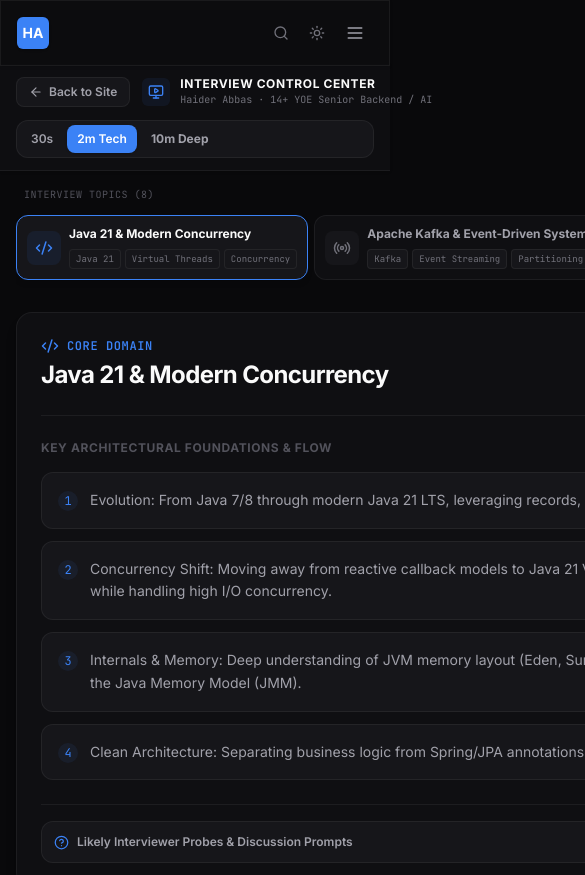
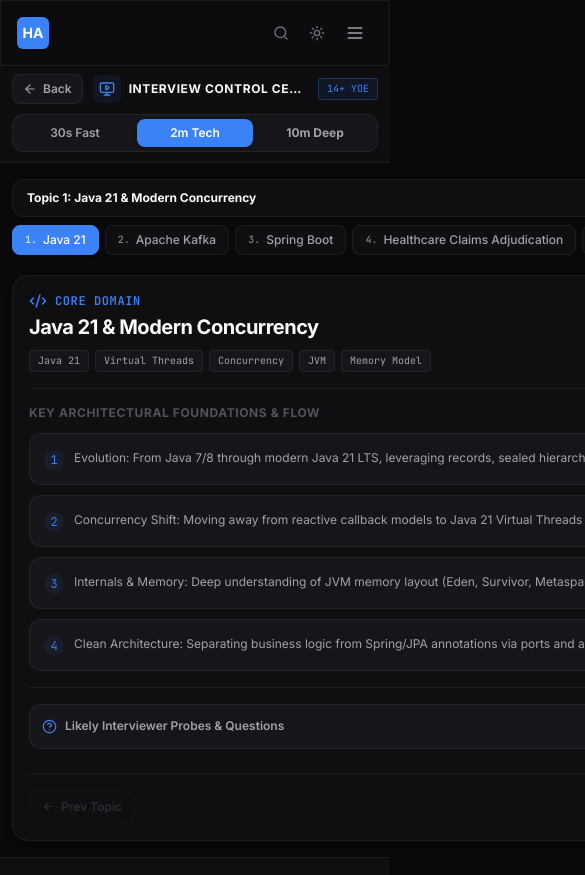
Before and after one commit to habbas-labs/portfolio, a React (Vite) app: page /#/interview in a window 390 px wide. Shown: the top 875 px of the page, 585 px wide, since content can reach past the window. Built offline with nearby package versions, Linux system fonts and the light colour scheme.

Commit message:
fix(interview): enhance mobile responsiveness, topic navigation, and segmented depth switcher

```diff
--- a/src/pages/InterviewMode.tsx
+++ b/src/pages/InterviewMode.tsx
@@ -3,6 +3,8 @@ import { motion, AnimatePresence } from 'framer-motion';
 import { Link } from 'react-router-dom';
 import {
   ArrowLeft,
+  ArrowRight,
+  ChevronDown,
   MonitorPlay,
   Layers,
   AlertOctagon,
@@ -25,7 +27,8 @@ export function InterviewMode() {
   const [showQuestions, setShowQuestions] = useState(false);
   const reduced = useReducedMotion();
 
-  const selectedTopic = interviewTopicDetails.find(t => t.id === selectedTopicId) || interviewTopicDetails[0];
+  const currentTopicIndex = interviewTopicDetails.findIndex(t => t.id === selectedTopicId);
+  const selectedTopic = interviewTopicDetails[currentTopicIndex >= 0 ? currentTopicIndex : 0];
 
   const getTopicIcon = (iconName: string) => {
     switch (iconName) {
@@ -42,20 +45,22 @@ export function InterviewMode() {
   return (
     <div className="min-h-screen bg-[var(--color-surface-0)] text-[var(--color-text-primary)] flex flex-col pt-16 transition-colors duration-300">
       {/* Presentation Control Header — docked cleanly under global Nav */}
-      <header className="sticky top-16 z-30 bg-[var(--color-surface-1)]/95 backdrop-blur-md border-b border-[var(--color-border)] px-4 sm:px-6 py-3 shadow-sm transition-colors duration-300">
-        <div className="max-w-7xl mx-auto flex flex-col md:flex-row md:items-center justify-between gap-3 sm:gap-4">
-          <div className="flex items-center gap-3 sm:gap-4">
+      <header className="sticky top-16 z-30 bg-[var(--color-surface-1)]/95 backdrop-blur-md border-b border-[var(--color-border)] px-3 sm:px-6 py-2.5 sm:py-3 shadow-sm transition-colors duration-300">
+        <div className="max-w-7xl mx-auto flex flex-col md:flex-row md:items-center justify-between gap-2.5 sm:gap-4">
+          {/* Header Row 1: Back Button & Title */}
+          <div className="flex items-center justify-between md:justify-start gap-2.5 sm:gap-4 w-full md:w-auto">
             <Link
               to="/"
-              className="text-xs font-semibold text-[var(--color-text-secondary)] hover:text-[var(--color-text-primary)] transition-colors flex items-center gap-1.5 px-3 py-1.5 rounded-lg bg-[var(--color-surface-2)] border border-[var(--color-border)] hover:bg-[var(--color-surface-3)] shrink-0"
+              className="text-xs font-semibold text-[var(--color-text-secondary)] hover:text-[var(--color-text-primary)] transition-colors flex items-center gap-1.5 px-2.5 py-1.5 rounded-lg bg-[var(--color-surface-2)] border border-[var(--color-border)] hover:bg-[var(--color-surface-3)] shrink-0"
             >
               <ArrowLeft size={14} />
-              Back to Site
+              <span className="hidden xs:inline sm:inline">Back to Site</span>
+              <span className="xs:hidden sm:hidden">Back</span>
             </Link>
 
             <div className="h-4 w-px bg-[var(--color-border)] hidden sm:block" />
 
-            <div className="flex items-center gap-2.5">
+            <div className="flex items-center gap-2 min-w-0">
               <div className="p-1.5 rounded-md bg-[var(--color-accent-subtle)] text-[var(--color-accent)] shrink-0">
                 <MonitorPlay size={16} />
               </div>
@@ -63,32 +68,34 @@ export function InterviewMode() {
                 <h1 className="text-xs sm:text-sm font-bold tracking-wider uppercase text-[var(--color-text-primary)] truncate">
                   Interview Control Center
                 </h1>
-                <span className="text-[10px] text-[var(--color-text-tertiary)] font-mono block truncate">
+                <span className="text-[10px] text-[var(--color-text-tertiary)] font-mono block truncate hidden sm:block">
                   {profile.name} · {profile.yearsExperience}+ YOE Senior Backend / AI
                 </span>
               </div>
             </div>
+
+            <span className="sm:hidden text-[10px] font-mono text-[var(--color-accent)] px-2 py-0.5 rounded bg-[var(--color-accent-subtle)] border border-[var(--color-border-accent)] shrink-0">
+              {profile.yearsExperience}+ YOE
+            </span>
           </div>
 
-          {/* Depth Mode Switcher */}
-          <div className="flex items-center gap-1 bg-[var(--color-surface-2)] p-1 rounded-xl border border-[var(--color-border)] overflow-x-auto max-w-full">
-            <span className="text-[10px] uppercase font-mono text-[var(--color-text-muted)] px-2 hidden lg:inline whitespace-nowrap">
-              Technical Depth:
-            </span>
+          {/* Header Row 2 / Desktop Right: Depth Mode Segmented Switcher */}
+          <div className="w-full md:w-auto">
+            <div className="grid grid-cols-3 md:flex items-center gap-1 bg-[var(--color-surface-2)] p-1 rounded-xl border border-[var(--color-border)] w-full">
               <button
                 onClick={() => setDepth('30s')}
-              className={`px-2.5 sm:px-3 py-1.5 rounded-lg text-xs font-semibold whitespace-nowrap transition-all ${
+                className={`py-1.5 px-2 sm:px-3 rounded-lg text-xs font-semibold text-center whitespace-nowrap transition-all ${
                   depth === '30s'
                     ? 'bg-[var(--color-accent)] text-white shadow-sm'
                     : 'text-[var(--color-text-secondary)] hover:text-[var(--color-text-primary)] hover:bg-[var(--color-surface-3)]'
                 }`}
               >
-              <span className="sm:hidden">30s</span>
+                <span className="sm:hidden">30s Fast</span>
                 <span className="hidden sm:inline">30s Recruiter View</span>
               </button>
               <button
                 onClick={() => setDepth('2m')}
-              className={`px-2.5 sm:px-3 py-1.5 rounded-lg text-xs font-semibold whitespace-nowrap transition-all ${
+                className={`py-1.5 px-2 sm:px-3 rounded-lg text-xs font-semibold text-center whitespace-nowrap transition-all ${
                   depth === '2m'
                     ? 'bg-[var(--color-accent)] text-white shadow-sm'
                     : 'text-[var(--color-text-secondary)] hover:text-[var(--color-text-primary)] hover:bg-[var(--color-surface-3)]'
@@ -99,36 +106,78 @@ export function InterviewMode() {
               </button>
               <button
                 onClick={() => setDepth('10m')}
-              className={`px-2.5 sm:px-3 py-1.5 rounded-lg text-xs font-bold whitespace-nowrap transition-all ${
+                className={`py-1.5 px-2 sm:px-3 rounded-lg text-xs font-bold text-center whitespace-nowrap transition-all ${
                   depth === '10m'
                     ? 'bg-amber-500 text-white dark:text-zinc-950 shadow-sm'
                     : 'text-[var(--color-text-secondary)] hover:text-[var(--color-text-primary)] hover:bg-[var(--color-surface-3)]'
                 }`}
               >
                 <span className="sm:hidden">10m Deep</span>
-              <span className="hidden sm:inline">10m Deep Dive (Trade-offs)</span>
+                <span className="hidden sm:inline">10m Deep Dive</span>
               </button>
+            </div>
           </div>
         </div>
       </header>
 
       {/* Main Control Center Body */}
-      <div className="flex-1 max-w-7xl w-full mx-auto p-4 sm:p-6 grid lg:grid-cols-12 gap-6">
-        {/* Left Topic Sidebar (Control Deck) */}
-        <div className="lg:col-span-4 flex flex-col gap-2">
+      <div className="flex-1 max-w-7xl w-full mx-auto px-3 sm:px-6 py-4 sm:py-6 grid lg:grid-cols-12 gap-4 sm:gap-6">
+        {/* Mobile Topic Navigation (Dropdown + Horizontal Quick-Pills) */}
+        <div className="lg:hidden flex flex-col gap-2">
+          <div className="relative">
+            <select
+              value={selectedTopicId}
+              onChange={(e) => setSelectedTopicId(e.target.value)}
+              aria-label="Select interview topic"
+              className="w-full appearance-none px-3.5 py-2.5 pr-9 rounded-xl bg-[var(--color-surface-1)] border border-[var(--color-border)] text-xs font-bold text-[var(--color-text-primary)] focus:outline-none focus:border-[var(--color-accent)] transition-colors shadow-sm cursor-pointer"
+            >
+              {interviewTopicDetails.map((topic, i) => (
+                <option key={topic.id} value={topic.id}>
+                  Topic {i + 1}: {topic.title}
+                </option>
+              ))}
+            </select>
+            <div className="pointer-events-none absolute inset-y-0 right-0 flex items-center px-3 text-[var(--color-text-muted)]">
+              <ChevronDown size={15} />
+            </div>
+          </div>
+
+          {/* Fast Tap Pills */}
+          <div className="flex items-center gap-1.5 overflow-x-auto pb-1 scrollbar-none">
+            {interviewTopicDetails.map((topic, i) => {
+              const isSelected = selectedTopicId === topic.id;
+              return (
+                <button
+                  key={topic.id}
+                  onClick={() => setSelectedTopicId(topic.id)}
+                  className={`shrink-0 flex items-center gap-1.5 px-3 py-1.5 rounded-lg text-xs font-medium border transition-all ${
+                    isSelected
+                      ? 'bg-[var(--color-accent)] text-white border-[var(--color-accent)] shadow-sm'
+                      : 'bg-[var(--color-surface-1)] text-[var(--color-text-secondary)] border-[var(--color-border)] hover:bg-[var(--color-surface-2)]'
+                  }`}
+                >
+                  <span className="font-mono text-[10px] opacity-80">{i + 1}.</span>
+                  <span className="whitespace-nowrap">{topic.title.split(/(&|\()/)[0].trim()}</span>
+                </button>
+              );
+            })}
+          </div>
+        </div>
+
+        {/* Desktop Left Topic Sidebar (Control Deck) */}
+        <div className="hidden lg:flex lg:col-span-4 flex-col gap-2">
           <span className="text-[10px] uppercase font-mono tracking-wider text-[var(--color-text-muted)] px-2 mb-1">
             Interview Topics ({interviewTopicDetails.length})
           </span>
 
-          <div className="flex lg:flex-col gap-1.5 overflow-x-auto lg:overflow-y-auto max-h-none lg:max-h-[calc(100vh-200px)] pb-2 lg:pb-0 pr-1">
+          <div className="space-y-1.5 overflow-y-auto max-h-[calc(100vh-220px)] pr-1">
             {interviewTopicDetails.map((topic) => {
               const isSelected = selectedTopicId === topic.id;
               return (
                 <button
                   key={topic.id}
                   onClick={() => setSelectedTopicId(topic.id)}
-                  className={`shrink-0 lg:shrink w-auto lg:w-full text-left p-2.5 sm:p-3.5 rounded-xl border transition-all flex items-center lg:items-start gap-2 sm:gap-3 group ${
-
+                  className={`w-full text-left p-3.5 rounded-xl border transition-all flex items-start gap-3 group ${
                     isSelected
                       ? 'bg-[var(--color-surface-2)] border-[var(--color-accent)] shadow-md'
                       : 'bg-[var(--color-surface-1)] border-[var(--color-border)] hover:border-[var(--color-border-hover)] hover:bg-[var(--color-surface-2)]/60'
@@ -165,8 +214,8 @@ export function InterviewMode() {
           </div>
         </div>
 
-        {/* Right Dynamic Presentation Stage */}
-        <div className="lg:col-span-8 flex flex-col">
+        {/* Dynamic Presentation Stage */}
+        <div className="lg:col-span-8 flex flex-col min-w-0">
           <AnimatePresence mode="wait">
             <motion.div
               key={`${selectedTopic.id}-${depth}`}
@@ -174,22 +223,34 @@ export function InterviewMode() {
               animate={{ opacity: 1, y: 0 }}
               exit={reduced ? {} : { opacity: 0, y: -8 }}
               transition={{ duration: 0.2 }}
-              className="bg-[var(--color-surface-1)] border border-[var(--color-border)] rounded-2xl p-6 sm:p-8 flex flex-col flex-1 shadow-lg transition-colors duration-300"
+              className="bg-[var(--color-surface-1)] border border-[var(--color-border)] rounded-2xl p-4 sm:p-6 lg:p-8 flex flex-col flex-1 shadow-lg transition-colors duration-300"
             >
               {/* Header with Topic and Current Depth Tag */}
-              <div className="pb-6 border-b border-[var(--color-border)] flex flex-wrap items-center justify-between gap-3">
-                <div>
+              <div className="pb-4 sm:pb-6 border-b border-[var(--color-border)] flex flex-wrap items-center justify-between gap-3">
+                <div className="min-w-0 flex-1">
                   <div className="flex items-center gap-2 text-xs font-mono font-semibold text-[var(--color-accent)] uppercase tracking-wider mb-1">
                     {getTopicIcon(selectedTopic.icon)}
-                    <span>{selectedTopic.category.toUpperCase()} DOMAIN</span>
+                    <span className="truncate">{selectedTopic.category.toUpperCase()} DOMAIN</span>
                   </div>
-                  <h2 className="text-2xl font-bold text-[var(--color-text-primary)] tracking-tight">
+                  <h2 className="text-xl sm:text-2xl font-bold text-[var(--color-text-primary)] tracking-tight leading-snug">
                     {selectedTopic.title}
                   </h2>
+
+                  {/* Topic tags on mobile/tablet */}
+                  <div className="flex flex-wrap gap-1.5 mt-2 lg:hidden">
+                    {selectedTopic.tags.map(tag => (
+                      <span
+                        key={tag}
+                        className="text-[10px] font-mono px-2 py-0.5 rounded bg-[var(--color-surface-2)] text-[var(--color-text-secondary)] border border-[var(--color-border)]"
+                      >
+                        {tag}
+                      </span>
+                    ))}
+                  </div>
                 </div>
 
-                <div className="flex items-center gap-2">
-                  <span className={`px-3 py-1 rounded-full text-xs font-mono font-bold ${
+                <div className="flex items-center gap-2 shrink-0">
+                  <span className={`px-2.5 sm:px-3 py-1 rounded-full text-[11px] sm:text-xs font-mono font-bold ${
                     depth === '30s'
                       ? 'bg-blue-500/10 text-blue-600 dark:text-blue-400 border border-blue-500/20'
                       : depth === '2m'
@@ -204,28 +265,28 @@ export function InterviewMode() {
               </div>
 
               {/* Dynamic Content Presentation */}
-              <div className="py-6 flex-1 space-y-6">
+              <div className="py-4 sm:py-6 flex-1 space-y-4 sm:space-y-6">
                 {depth === '30s' && (
-                  <div className="p-6 rounded-xl bg-[var(--color-accent-subtle)] border border-[var(--color-border-accent)] text-[var(--color-text-primary)] leading-relaxed text-base">
+                  <div className="p-4 sm:p-6 rounded-xl bg-[var(--color-accent-subtle)] border border-[var(--color-border-accent)] text-[var(--color-text-primary)] leading-relaxed text-sm sm:text-base">
                     <p className="font-sans leading-relaxed">{selectedTopic.depth.thirtySecond}</p>
                   </div>
                 )}
 
                 {depth === '2m' && (
-                  <div className="space-y-4">
+                  <div className="space-y-3 sm:space-y-4">
                     <h4 className="text-xs font-bold uppercase tracking-wider text-[var(--color-text-muted)]">
                       Key Architectural Foundations & Flow
                     </h4>
-                    <div className="grid gap-3">
+                    <div className="grid gap-2.5 sm:gap-3">
                       {selectedTopic.depth.twoMinute.map((point, idx) => (
                         <div
                           key={idx}
-                          className="p-4 rounded-xl bg-[var(--color-surface-2)] border border-[var(--color-border)] flex items-start gap-3"
+                          className="p-3.5 sm:p-4 rounded-xl bg-[var(--color-surface-2)] border border-[var(--color-border)] flex items-start gap-2.5 sm:gap-3"
                         >
                           <span className="w-5 h-5 rounded-full bg-[var(--color-accent-subtle)] text-[var(--color-accent)] text-xs font-mono flex items-center justify-center shrink-0 mt-0.5">
                             {idx + 1}
                           </span>
-                          <p className="text-sm text-[var(--color-text-secondary)] leading-relaxed">
+                          <p className="text-xs sm:text-sm text-[var(--color-text-secondary)] leading-relaxed">
                             {point}
                           </p>
                         </div>
@@ -235,14 +296,14 @@ export function InterviewMode() {
                 )}
 
                 {depth === '10m' && (
-                  <div className="space-y-6">
+                  <div className="space-y-4 sm:space-y-6">
                     {/* Deep Architecture */}
                     <div>
                       <h4 className="text-xs font-bold uppercase tracking-wider text-[var(--color-text-muted)] mb-2 flex items-center gap-2">
                         <Layers size={14} className="text-amber-500" />
                         In-Depth System Topology & Execution
                       </h4>
-                      <p className="text-sm text-[var(--color-text-secondary)] leading-relaxed bg-[var(--color-surface-2)] p-4 rounded-xl border border-[var(--color-border)]">
+                      <p className="text-xs sm:text-sm text-[var(--color-text-secondary)] leading-relaxed bg-[var(--color-surface-2)] p-3.5 sm:p-4 rounded-xl border border-[var(--color-border)]">
                         {selectedTopic.depth.tenMinute.architecture}
                       </p>
                     </div>
@@ -257,7 +318,7 @@ export function InterviewMode() {
                         {selectedTopic.depth.tenMinute.tradeoffs.map((t, idx) => (
                           <div
                             key={idx}
-                            className="p-3.5 rounded-lg bg-amber-500/10 border-l-4 border-amber-500 text-xs text-[var(--color-text-secondary)] leading-relaxed"
+                            className="p-3 sm:p-3.5 rounded-lg bg-amber-500/10 border-l-4 border-amber-500 text-xs text-[var(--color-text-secondary)] leading-relaxed"
                           >
                             {t}
                           </div>
@@ -266,8 +327,8 @@ export function InterviewMode() {
                     </div>
 
                     {/* Scaling & Failure Handling */}
-                    <div className="grid md:grid-cols-2 gap-4">
-                      <div className="p-4 rounded-xl bg-[var(--color-surface-2)] border border-[var(--color-border)]">
+                    <div className="grid grid-cols-1 md:grid-cols-2 gap-3 sm:gap-4">
+                      <div className="p-3.5 sm:p-4 rounded-xl bg-[var(--color-surface-2)] border border-[var(--color-border)]">
                         <span className="text-[10px] font-mono uppercase text-emerald-600 dark:text-emerald-400 block mb-1 font-bold">
                           Scaling Strategy
                         </span>
@@ -276,7 +337,7 @@ export function InterviewMode() {
                         </p>
                       </div>
 
-                      <div className="p-4 rounded-xl bg-[var(--color-surface-2)] border border-[var(--color-border)]">
+                      <div className="p-3.5 sm:p-4 rounded-xl bg-[var(--color-surface-2)] border border-[var(--color-border)]">
                         <span className="text-[10px] font-mono uppercase text-rose-600 dark:text-rose-400 block mb-1 font-bold">
                           Failure Handling & Resiliency
                         </span>
@@ -293,13 +354,13 @@ export function InterviewMode() {
               <div className="pt-4 border-t border-[var(--color-border)]">
                 <button
                   onClick={() => setShowQuestions(!showQuestions)}
-                  className="flex items-center justify-between w-full p-3 rounded-xl bg-[var(--color-surface-2)] hover:bg-[var(--color-surface-3)] border border-[var(--color-border)] transition-colors text-xs font-semibold text-[var(--color-text-secondary)] hover:text-[var(--color-text-primary)]"
+                  className="flex items-center justify-between w-full p-3 rounded-xl bg-[var(--color-surface-2)] hover:bg-[var(--color-surface-3)] border border-[var(--color-border)] transition-colors text-xs font-semibold text-[var(--color-text-secondary)] hover:text-[var(--color-text-primary)] gap-2"
                 >
-                  <span className="flex items-center gap-2">
-                    <HelpCircle size={15} className="text-[var(--color-accent)]" />
-                    Likely Interviewer Probes & Discussion Prompts
+                  <span className="flex items-center gap-2 text-left min-w-0">
+                    <HelpCircle size={15} className="text-[var(--color-accent)] shrink-0" />
+                    <span className="truncate sm:whitespace-normal">Likely Interviewer Probes & Questions</span>
                   </span>
-                  <span className="font-mono text-[10px] text-[var(--color-text-tertiary)]">
+                  <span className="font-mono text-[10px] text-[var(--color-text-tertiary)] shrink-0 px-2 py-0.5 rounded bg-[var(--color-surface-1)] border border-[var(--color-border)]">
                     {showQuestions ? 'Hide' : `Show (${selectedTopic.depth.sampleQuestions.length})`}
                   </span>
                 </button>
@@ -316,11 +377,44 @@ export function InterviewMode() {
                         className="p-3 rounded-lg bg-[var(--color-surface-2)] border border-[var(--color-border)] text-xs text-[var(--color-text-secondary)] flex items-start gap-2"
                       >
                         <span className="text-[var(--color-accent)] font-mono font-bold shrink-0">Q{idx + 1}:</span>
-                        <span>{q}</span>
+                        <span className="leading-relaxed">{q}</span>
                       </div>
                     ))}
                   </motion.div>
                 )}
+              </div>
+
+              {/* Prev / Next Topic Navigation Footer */}
+              <div className="mt-6 pt-4 border-t border-[var(--color-border)] flex items-center justify-between gap-2">
+                <button
+                  disabled={currentTopicIndex === 0}
+                  onClick={() => setSelectedTopicId(interviewTopicDetails[currentTopicIndex - 1].id)}
+                  className={`inline-flex items-center gap-1.5 px-3 py-2 rounded-xl text-xs font-semibold border transition-all ${
+                    currentTopicIndex === 0
+                      ? 'opacity-40 cursor-not-allowed border-[var(--color-border)] text-[var(--color-text-muted)]'
+                      : 'border-[var(--color-border)] bg-[var(--color-surface-2)] text-[var(--color-text-primary)] hover:bg-[var(--color-surface-3)] active:scale-95'
+                  }`}
+                >
+                  <ArrowLeft size={13} />
+                  <span>Prev Topic</span>
+                </button>
+
+                <span className="text-[11px] font-mono text-[var(--color-text-muted)]">
+                  {currentTopicIndex + 1} / {interviewTopicDetails.length}
+                </span>
+
+                <button
+                  disabled={currentTopicIndex === interviewTopicDetails.length - 1}
+                  onClick={() => setSelectedTopicId(interviewTopicDetails[currentTopicIndex + 1].id)}
+                  className={`inline-flex items-center gap-1.5 px-3 py-2 rounded-xl text-xs font-semibold border transition-all ${
+                    currentTopicIndex === interviewTopicDetails.length - 1
+                      ? 'opacity-40 cursor-not-allowed border-[var(--color-border)] text-[var(--color-text-muted)]'
+                      : 'border-[var(--color-border)] bg-[var(--color-surface-2)] text-[var(--color-text-primary)] hover:bg-[var(--color-surface-3)] active:scale-95'
+                  }`}
+                >
+                  <span>Next Topic</span>
+                  <ArrowRight size={13} />
+                </button>
               </div>
             </motion.div>
           </AnimatePresence>
```
Lines whose indentation alone changed are shown as unchanged.
